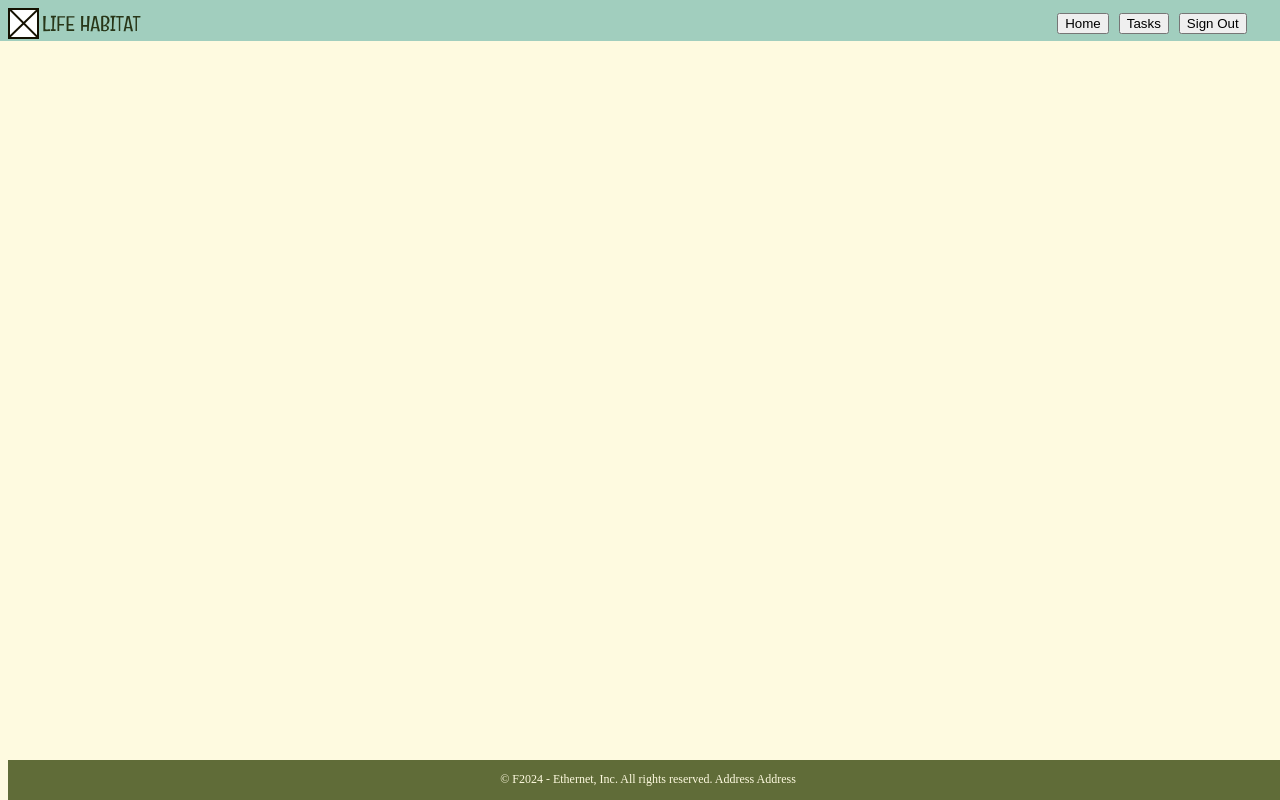
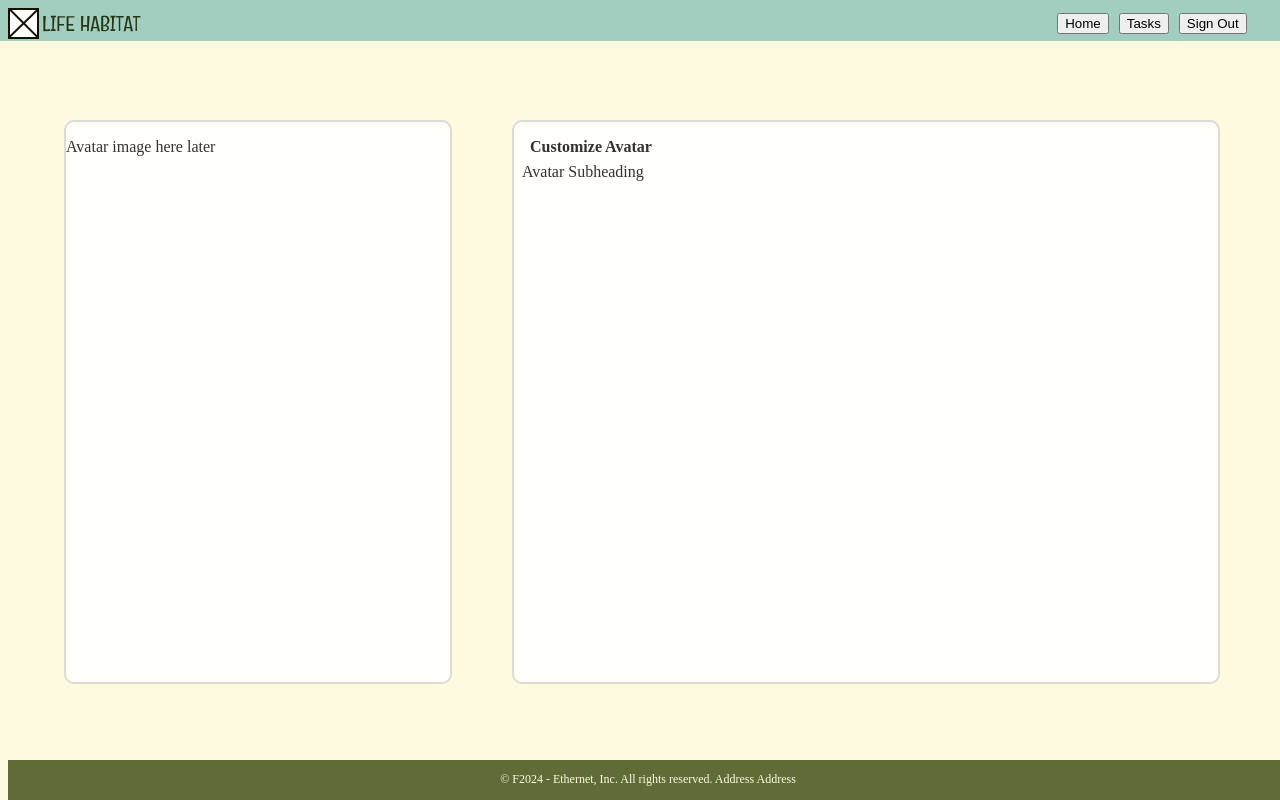
Before and after one commit to IzziCooki/Team-E-Dean-Fork, a React (Create React App) app in the folder code/: page /avatar in a window 1280 px wide. Built offline with nearby package versions, Linux system fonts and the light colour scheme.

Commit message:
Added avatar box

```diff
--- a/code/src/Components/Avatarpage.js
+++ b/code/src/Components/Avatarpage.js
@@ -2,11 +2,15 @@ import React from "react";
 import logo from "./../logo.svg";
 import logo2 from "./../logo2.svg";
 //import star from "./../star.svg";
-import { Button} from "react-bootstrap";
+import {Button, Col} from "react-bootstrap";
 //import { Link } from 'react-router-dom'; // might be useful later
 import { useNavigate } from "react-router-dom";
 //import * as Separator from "@radix-ui/react-separator";
 import "./../App.css";
+import {
+  SelectField,
+  SelectItem,
+  } from "primitives"
 
 function App() {
   const navigate = useNavigate();
@@ -47,6 +51,62 @@ function App() {
             </Button>
           </div>
         </header>
+        <div>
+
+
+          {/* Avatar Display column */}
+          <Col
+            className="avatarCol"
+            style={{
+              position: "absolute",
+              display: "flex",
+              top: "15%",
+              left: "5%",
+              width: "30%",
+              height: "70%",
+              backgroundColor: "white",
+              opacity: .8,
+              border: "2px solid lightgray",
+              borderRadius: "10px",
+            }}
+          >
+            {/* Avatar Goes Here */}
+            <div className="avatarPlaceHolder">
+              <p>Avatar image here later</p>
+            </div>
+          </Col>
+
+          <Col
+            className="customizeAvatar"
+            style={{
+              position: "absolute",
+              display: "flex",
+              top: "15%",
+              left: "40%",
+              width: "55%",
+              height: "70%",
+              backgroundColor: "white",
+              opacity: .8,
+              border: "2px solid lightgray",
+              borderRadius: "10px",
+            }}>
+          <div className="avatarHeader"
+          style={{
+            paddingLeft: "1em",
+            fontWeight: 700,
+          }}>
+            <p>Customize Avatar</p>
+          </div>
+          <div className="avatarSubheader"
+          style={{
+            marginTop: 25,
+            marginLeft: -130,
+          }}>
+            <p>Avatar Subheading</p>
+          </div>
+          </Col>
+
+        </div>
       </div>
       <div className="App-bottom">
         <p>© F2024 - Ethernet, Inc. All rights reserved. Address Address</p>
@@ -55,5 +115,4 @@ function App() {
     </>
   );
 }
-//testing continuous integration ahiuhiugeih
 export default App;
```
